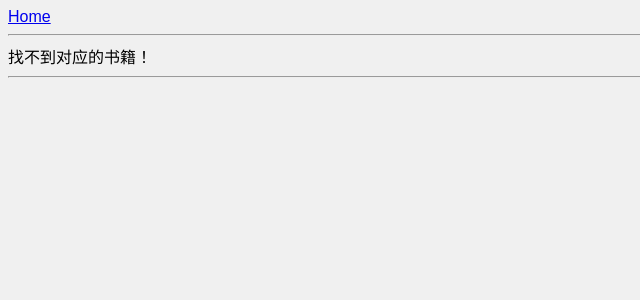
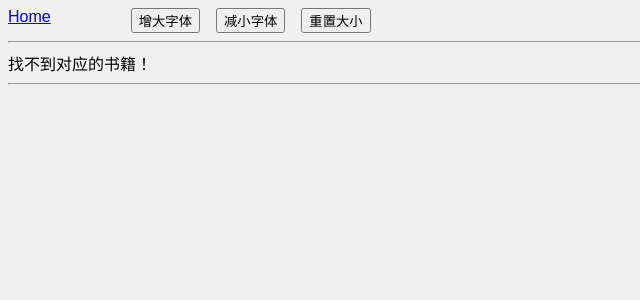
Before and after one commit to fanhongtao/txt-reader, a Flask app: template web/app/templates/book-index.html in a window 1280 px wide. Shown: the top 300 px of the page, without its empty margins (0-640 px from the left). Run offline with Flask 3, Linux system fonts and the light colour scheme; the template is opened without the code that fills it, so the values that code supplies are empty.

Commit message:
增加调整字体大小的按钮

```diff
--- /dev/null
+++ b/web/app/static/js/font-size.js
@@ -0,0 +1,25 @@
+$(document).ready(function() {
+  $("#inc_font_size").click(function() {
+    set_font_size(fontSize + 2)
+  });
+
+  $("#dec_font_size").click(function() {
+    set_font_size(fontSize - 2)
+  });
+
+  $("#reset_font_size").click(function() {
+    set_font_size(16)
+  });
+
+  set_font_size(fontSize);
+})
+
+const value = sessionStorage.getItem("fontSize");
+let fontSize = value !== null ? parseInt(value, 10) : 16;
+
+function set_font_size(newSize) {
+  fontSize = newSize;
+  textElement = document.getElementById('content');
+  textElement.style.fontSize = fontSize + 'px';
+  sessionStorage.setItem('fontSize', fontSize);
+}
--- a/web/app/templates/include/head.html
+++ b/web/app/templates/include/head.html
@@ -7,4 +7,5 @@
   {% endif %}
   {% include 'include/cdn_local.html' %}
   <link rel="stylesheet" type="text/css" href="{{ url_for('static', filename='css/style.css') }}">
+  <script type="text/javascript" src="{{ url_for('static', filename='js/font-size.js') }}"></script>
 </head>
--- a/web/app/templates/include/header.html
+++ b/web/app/templates/include/header.html
@@ -1,2 +1,10 @@
-<div><a href="/index">Home</a></div>
+<div style="display: flex; gap: 5rem;">
+  <a href="/index">Home</a>
+
+  <div style="display: flex; gap: 1rem;">
+    <button id="inc_font_size">增大字体</button>
+    <button id="dec_font_size">减小字体</button>
+    <button id="reset_font_size">重置大小</button>
+  </div>
+</div>
 <hr>
```
